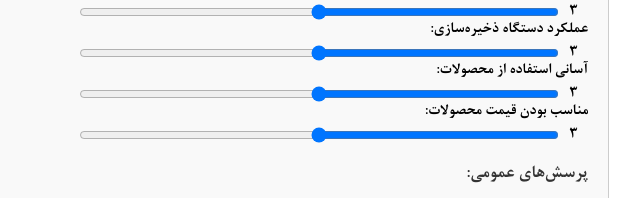
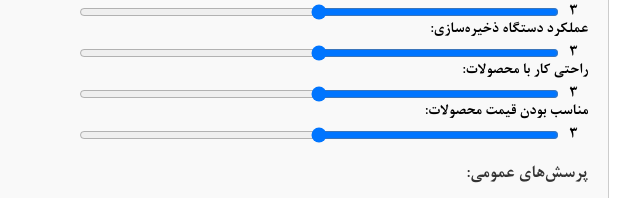
Before and after one commit to triborg34/survey, a plain HTML site: page index.html in a window 1280 px wide. Shown: the part 480-678 px from the top of the page, 352-992 px from the left. Drawn offline with Linux system fonts and the light colour scheme.

Commit message:
final changes

```diff
--- a/index.html
+++ b/index.html
@@ -56,7 +56,7 @@
                 </div>
             </div>
             <div class="rating-section">
-                <label for="usability">آسانی استفاده از محصولات:</label>
+                <label for="usability">راحتی کار با محصولات:</label>
                 <div class="slider-container">
                     <span id="usabilityValue">3</span>
                     <input type="range" id="usability" name="usability" min="1" max="5" value="3">
```
